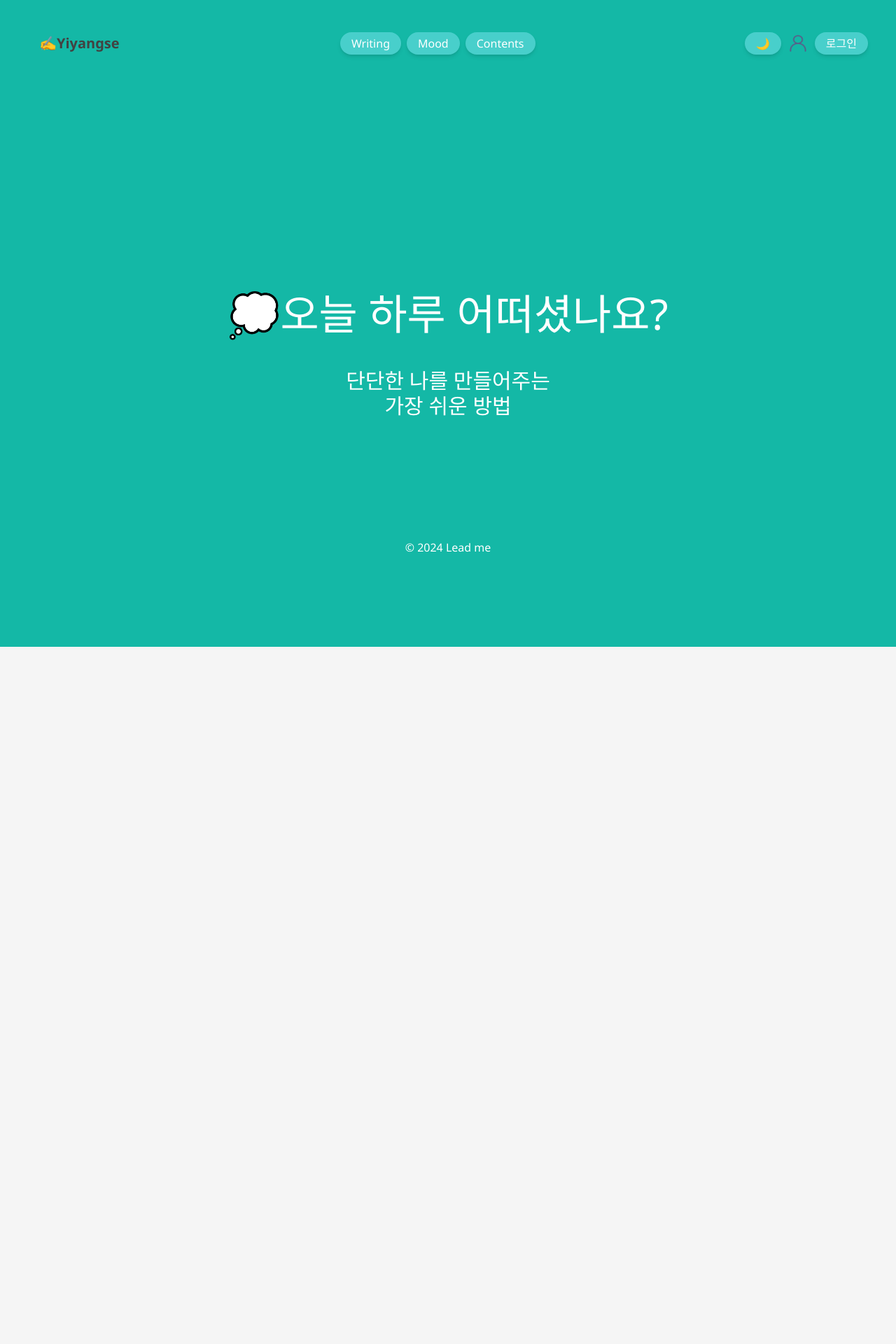
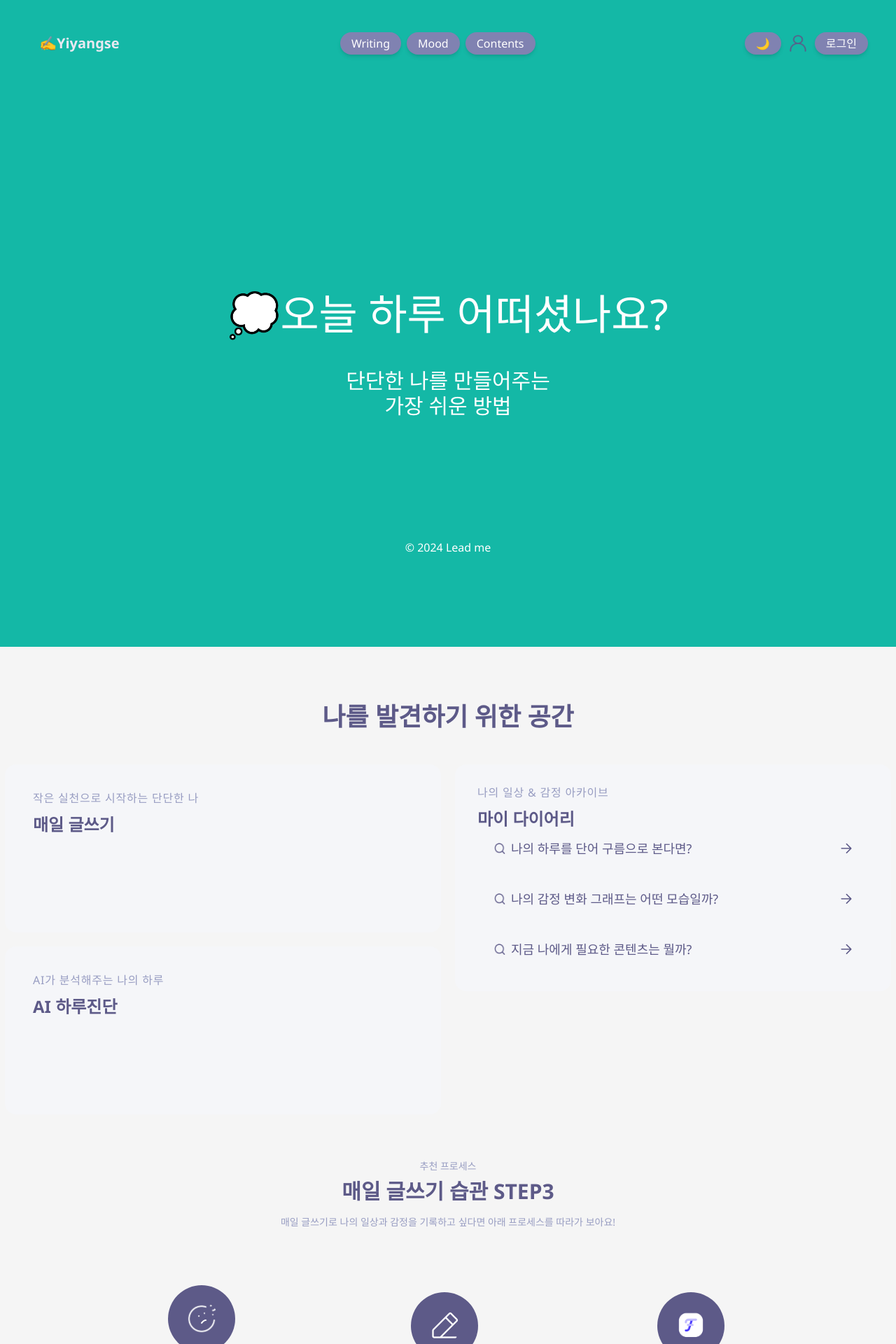
Before and after one commit to Yiyangse/Leadme, a React (Create React App) app: page / in a window 1280 px wide. Shown: the top 1920 px of the page at 70% size. Before the commit the page ends 924 px from the top, so only its background shows below. Built offline with nearby package versions, Linux system fonts and the light colour scheme.

Commit message:
CSS Theme 팔레트 연구

```diff
--- a/package.json
+++ b/package.json
@@ -67,7 +67,10 @@
     "@babel/plugin-proposal-private-property-in-object": "^7.21.11",
     "autoprefixer": "^10.4.20",
     "concurrently": "^8.2.2",
+    "css-loader": "^7.1.2",
     "postcss": "^8.4.41",
+    "postcss-loader": "^8.1.1",
+    "source-map-loader": "^5.0.0",
     "tailwindcss": "^3.4.10"
   }
 }
--- /dev/null
+++ b/src/components/Contents.tsx
@@ -0,0 +1,229 @@
+// src/components/Navi.tsx
+import React, { useEffect, useRef, useState } from "react";
+import SearchPurple from "../Icon/Search Purple.png";
+import ArrowPurple from "../Icon/Arrow Purple.png";
+import { Link } from "react-router-dom";
+import step1 from "../Icon/step1_face.png";
+import step2 from "../Icon/step2_pencil.png";
+import step3 from "../Icon/Article Ticket.png";
+import stepRight from "../Icon/stepRight.png";
+
+const Contents: React.FC = () => {
+  const [isVisible, setIsVisible] = useState({
+    cards: false,
+    process: false,
+  });
+
+  const cardsRef = useRef<HTMLDivElement | null>(null);
+  const processRef = useRef<HTMLDivElement | null>(null);
+
+  useEffect(() => {
+    const observerOptions = {
+      root: null,
+      rootMargin: "0px",
+      threshold: 0.1,
+    };
+
+    const observerCallback: IntersectionObserverCallback = (entries) => {
+      entries.forEach((entry) => {
+        if (entry.target === cardsRef.current) {
+          setIsVisible((prev) => ({ ...prev, cards: entry.isIntersecting }));
+        } else if (entry.target === processRef.current) {
+          setIsVisible((prev) => ({ ...prev, process: entry.isIntersecting }));
+        }
+      });
+    };
+
+    const observer = new IntersectionObserver(
+      observerCallback,
+      observerOptions
+    );
+
+    if (cardsRef.current) observer.observe(cardsRef.current);
+    if (processRef.current) observer.observe(processRef.current);
+
+    return () => {
+      if (cardsRef.current) observer.unobserve(cardsRef.current);
+      if (processRef.current) observer.unobserve(processRef.current);
+    };
+  }, []);
+
+  return (
+    <div className="relative w-full h-auto p-20 flex flex-col items-center">
+      <h1 className="text-scampi-700 dark:text-scampi-300 text-4xl font-bold font-['DM Sans'] leading-10 mb-12">
+        나를 발견하기 위한 공간
+      </h1>
+      <div ref={cardsRef} className="flex justify-center items-start gap-5">
+        <div
+          className={`flex flex-col gap-5 transition-all duration-1000 ${
+            isVisible.cards
+              ? "opacity-100 translate-x-0"
+              : "opacity-0 -translate-x-full"
+          }`}
+        >
+          {/* 왼쪽: 두 개의 작은 카드 */}
+          <Card
+            to="/maegeul"
+            title="매일 글쓰기"
+            description="작은 실천으로 시작하는 단단한 나"
+          />
+          <Card
+            to="/emotionForm"
+            title="AI 하루진단"
+            description="AI가 분석해주는 나의 하루"
+          />
+        </div>
+
+        {/* 오른쪽: 큰 카드 */}
+        <Link
+          to="/mypage"
+          className={`group w-[623px] h-full bg-scampi-50 dark:bg-scampi-900 rounded-2xl p-8 flex flex-col justify-between transition-all duration-1000 ${
+            isVisible.cards
+              ? "opacity-100 translate-x-0"
+              : "opacity-0 translate-x-full"
+          }`}
+        >
+          <div>
+            <p className="text-left text-scampi-400 dark:text-scampi-600 text-base font-normal uppercase leading-none tracking-wider mb-4">
+              나의 일상 & 감정 아카이브
+            </p>
+            <h2 className="text-left text-scampi-700 dark:text-scampi-300 text-2xl font-bold leading-7">
+              마이 다이어리
+            </h2>
+          </div>
+          <div className="flex flex-col gap-4">
+            {/* 버튼들 */}
+            <DiaryButton text="나의 하루를 단어 구름으로 본다면?" />
+            <DiaryButton text="나의 감정 변화 그래프는 어떤 모습일까?" />
+            <DiaryButton text="지금 나에게 필요한 콘텐츠는 뭘까?" />
+          </div>
+        </Link>
+      </div>
+
+      {/* 글쓰기 프로세스 */}
+      <div
+        ref={processRef}
+        className={`mt-16 w-full text-center transition-all duration-1000 ${
+          isVisible.process
+            ? "opacity-100 translate-y-0"
+            : "opacity-0 translate-y-full"
+        }`}
+      >
+        <ProcessSection />
+      </div>
+    </div>
+  );
+};
+
+// 재사용 가능한 Card 컴포넌트
+const Card: React.FC<{ to: string; title: string; description: string }> = ({
+  to,
+  title,
+  description,
+}) => (
+  <Link
+    to={to}
+    className="group w-[623px] h-60 bg-scampi-50 dark:bg-scampi-900 rounded-2xl p-10 transition-colors hover:bg-scampi-100 hover:dark:bg-scampi-800"
+  >
+    <p className="text-left text-scampi-400 dark:text-scampi-600 text-base font-normal uppercase leading-none tracking-wider mb-4">
+      {description}
+    </p>
+    <h2 className="text-left text-scampi-700 dark:text-scampi-300 text-2xl font-bold leading-7">
+      {title}
+    </h2>
+  </Link>
+);
+
+// 재사용 가능한 DiaryButton 컴포넌트
+const DiaryButton: React.FC<{ text: string }> = ({ text }) => (
+  <div className="w-full h-14 bg-transparent border border-scampi-600 rounded-3xl flex items-center px-6 hover:bg-scampi-200 dark:hover:bg-scampi-700 transition-colors cursor-pointer">
+    <img src={SearchPurple} alt="Search Icon" className="w-4 h-4 mr-2" />
+    <span className="text-scampi-700 dark:text-scampi-300 text-lg">{text}</span>
+    <img src={ArrowPurple} alt="Arrow Icon" className="w-4 h-4 ml-auto" />
+  </div>
+);
+
+// 글쓰기 프로세스 섹션 컴포넌트
+const ProcessSection: React.FC = () => (
+  <>
+    <p className="text-scampi-400 dark:text-scampi-600 text-sm mb-2">
+      추천 프로세스
+    </p>
+    <h2 className="text-scampi-700 dark:text-scampi-300 text-3xl font-bold mb-4">
+      매일 글쓰기 습관 STEP3
+    </h2>
+    <p className="text-scampi-400 dark:text-scampi-600 text-sm mb-20">
+      매일 글쓰기로 나의 일상과 감정을 기록하고 싶다면 아래 프로세스를 따라가
+      보아요!
+    </p>
+    <div className="flex justify-center items-center space-x-8">
+      {/* 각 스텝을 나열 */}
+      <Step
+        imgSrc={step1}
+        stepTitle="1. 감정 기록"
+        description1="오늘 나는 어떤 기분일까?"
+        description2="기분 수치를 측정하고 감정 키워드들을"
+        description3="선택할 수 있어요"
+      />
+      <img
+        src={stepRight}
+        alt="Next Step Icon"
+        className="text-scampi-300 text-4xl"
+      />
+      <Step
+        imgSrc={step2}
+        stepTitle="2. 일기 작성"
+        description1="나의 하루는 어땠을까?"
+        description2="가이드 라인에 맞춰 일기를 작성해보세요"
+      />
+      <img
+        src={stepRight}
+        alt="Next Step Icon"
+        className="text-scampi-300 text-4xl"
+      />
+      <Step
+        imgSrc={step3}
+        stepTitle="3. AI 하루진단"
+        description1="내 일기는 어떤 감정들로 채워져 있을까?"
+        description2="AI가 당신의 일기를 분석해드려요"
+      />
+    </div>
+  </>
+);
+
+// Step 컴포넌트
+const Step: React.FC<{
+  imgSrc: string;
+  stepTitle: string;
+  description1: string;
+  description2: string;
+  description3?: string;
+}> = ({ imgSrc, stepTitle, description1, description2, description3 }) => (
+  <div className="flex flex-col items-center">
+    {/* 아이콘 배경 만들기 */}
+    <div className="w-24 h-24 bg-scampi-700 rounded-full flex items-center justify-center text-white mb-4">
+      {/* 아이콘 넣기 */}
+      <img
+        src={imgSrc}
+        alt={`${stepTitle} Icon`}
+        className="w-1/2 h-1/2 object-contain rounded-full"
+      />
+    </div>
+    <p className="text-scampi-700 dark:text-scampi-300 text-xl font-semibold mb-3">
+      {stepTitle}
+    </p>
+    <p className="text-scampi-400 dark:text-scampi-600 text-sm">
+      {description1}
+    </p>
+    <p className="text-scampi-400 dark:text-scampi-600 text-sm">
+      {description2}
+    </p>
+    {description3 && (
+      <p className="text-scampi-400 dark:text-scampi-600 text-sm">
+        {description3}
+      </p>
+    )}
+  </div>
+);
+
+export default Contents;
--- a/src/index.css
+++ b/src/index.css
@@ -15,23 +15,21 @@ body {
 /* Tailwind 기본 스타일 적용 */
 @layer base {
   body {
-    background-color: theme('colors.grey.DEFAULT'); /* 기본 라이트 모드 배경 색상 */
+    background-color: theme('colors.gray.100'); /* 기본 라이트 모드 배경 색상 */
     color: theme('colors.black'); /* 기본 라이트 모드 텍스트 색상 */
   }
 }
 
 /* 다크 모드 스타일 */
-@media (prefers-color-scheme: dark), .dark {
-  body {
-    background-color: theme('colors.black'); /* 다크 모드 배경 색상 */
-    color: theme('colors.grey.DEFAULT'); /* 다크 모드 텍스트 색상 */
-  }
+.dark body {
+  background-color: theme('colors.black'); /* 다크 모드 배경 색상 */
+  color: theme('colors.gray.500'); /* 다크 모드 텍스트 색상 */
+}
 
-  .card-front {
-    background-color: theme('colors.grey.dark'); /* 다크 모드 카드 앞면 배경 색상 */
-  }
+.dark .card-front {
+  background-color: theme('colors.gray.700'); /* 다크 모드 카드 앞면 배경 색상 */
+}
 
-  .card-back {
-    background-color: theme('colors.teal.dark'); /* 다크 모드 카드 뒷면 배경 색상 */
-  }
+.dark .card-back {
+  background-color: theme('colors.gray.700'); /* 다크 모드 카드 뒷면 배경 색상 */
 }
--- a/src/pages/Home.tsx
+++ b/src/pages/Home.tsx
@@ -1,16 +1,29 @@
-import React from 'react';
-import './Home.css'; // 커스텀 CSS 파일을 import하여 애니메이션 효과 적용
-import '../index.css';
+import React from "react";
+import "./Home.css"; // 커스텀 CSS 파일을 import하여 애니메이션 효과 적용
+import "../index.css";
+import Contents from "../components/Contents";
+
 const Home: React.FC = () => {
   return (
+    <>
       <div className="flex flex-col items-center justify-center h-screen bg-teal-500 text-white text-center p-5">
-      <h2 className="text-6xl mb-4 animate-fadeIn">💭오늘 하루 어떠셨나요?</h2>
+        <h2 className="text-6xl mb-4 animate-fadeIn">
+          💭오늘 하루 어떠셨나요?
+        </h2>
         <br />
         <br />
-      <h2 className="text-3xl animate-fadeIn animate-delay-500">단단한 나를 만들어주는<br />가장 쉬운 방법</h2>
+        <h2 className="text-3xl animate-fadeIn animate-delay-500">
+          단단한 나를 만들어주는
+          <br />
+          가장 쉬운 방법
+        </h2>
         <br />
         <br />
       </div>
+      <div>
+        <Contents />
+      </div>
+    </>
   );
 };
 
--- a/tailwind.config.js
+++ b/tailwind.config.js
@@ -1,19 +1,41 @@
 /** @type {import('tailwindcss').Config} */
 module.exports = {
   content: ['./src/**/*.{js,jsx,ts,tsx}'],
+  darkMode: 'class', // Enables dark mode support
   theme: {
     extend: {
       colors: {
-        teal: {
-          DEFAULT: '#48CFCB',
-          light: '#48CFCB', // 메인 teal 색상
-          dark: '#229799',  // 어두운 teal 색상
+        scampi: {
+          50: '#f5f6f9',
+          100: '#e8e9f1',
+          200: '#d6d8e7',
+          300: '#babed6',
+          400: '#989dc2',
+          500: '#8082b1',
+          600: '#6f6ea2',
+          700: '#5d5a88',
+          800: '#57537a',
+          900: '#484662',
+          950: '#2f2d3e',
         },
-        grey: {
-          DEFAULT: '#F5F5F5', // 밝은 회색
-          dark: '#424242',    // 어두운 회색
+        gray: {
+          // Customize or add more grays if necessary
         },
-        black: '#000000', // 검정
+        blue: {
+          // Customize or add more blues if necessary
+        },
+        green: {
+          // Customize or add more greens if necessary
+        },
+      },
+      keyframes: {
+        slide: {
+          '0%': { transform: 'translateX(100%)' },
+          '100%': { transform: 'translateX(-100%)' },
+        },
+      },
+      animation: {
+        slide: 'slide 10s linear infinite',
       },
     },
   },
```
Also changed, not shown: 1 other file (tests, documents, lock files or other folders). Lines whose indentation alone changed are shown as unchanged.
